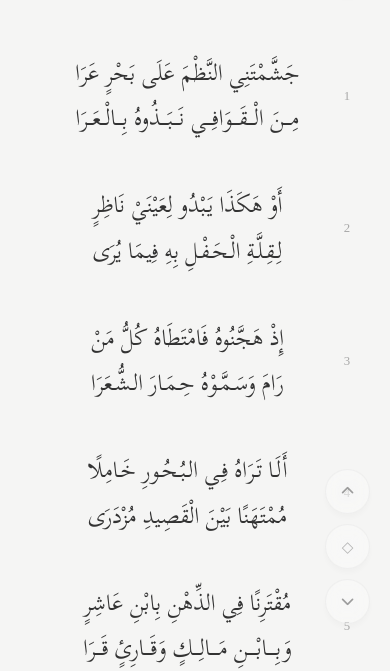
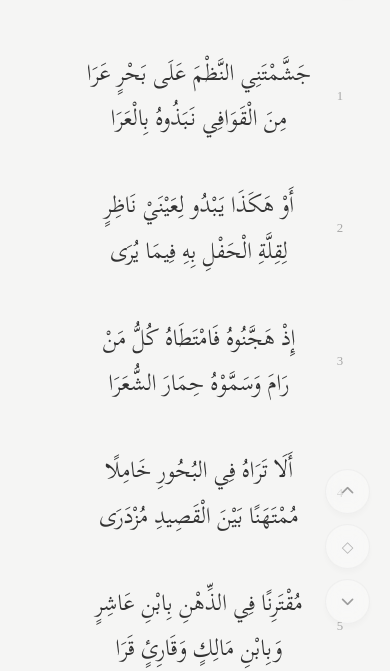
Before and after one commit to kmbenjel/hmittou, a plain HTML site: page index.html in a window 390 px wide. Shown: the part 180-851 px from the top of the page. Drawn offline with Linux system fonts and the light colour scheme.

Commit message:
Restore premium responsive mobile layout and disable vertical mobile kashida stretching

```diff
--- a/index.html
+++ b/index.html
@@ -62,8 +62,8 @@
         .title::after { content: ''; position: absolute; bottom: 0; left: 50%; transform: translateX(-50%); width: 80px; height: 1px; background: linear-gradient(90deg, transparent, var(--accent-color), transparent); opacity: 0.6; }
         .subtitle { font-size: 1.2rem; color: var(--accent-color); margin-top: 8px; font-weight: normal; }
 
-        .poem-section { display: block; margin: 0 auto 0.93rem auto; margin-top: 0.625rem; counter-reset: bayt-num; padding: 0 1.56rem 0 0.625rem; max-width: 18.75rem; }
-        .bayt { margin-bottom: 2.18rem; display: flex; flex-direction: column; align-items: center; gap: 0.31rem; position: relative; counter-increment: bayt-num; padding: 0.375rem 0.75rem; margin-inline: -0.75rem; border-radius: 0.375rem; transition: background-color 0.25s ease, transform 0.25s ease; }
+        .poem-section { display: block; margin: 0 auto 0.93rem auto; margin-top: 0.625rem; counter-reset: bayt-num; padding: 0 2rem 0 1rem; width: fit-content; max-width: 100%; box-sizing: border-box; }
+        .bayt { margin-bottom: 2.18rem; display: flex; flex-direction: column; align-items: center; gap: 0.31rem; position: relative; counter-increment: bayt-num; padding: 0.375rem 0.75rem; margin-inline: -0.75rem; border-radius: 0.375rem; transition: background-color 0.25s ease, transform 0.25s ease; width: 100%; box-sizing: border-box; }
         @media (hover: hover) {
             .bayt:hover { background-color: rgba(0, 0, 0, 0.015); }
             body.dark-mode .bayt:hover { background-color: rgba(255, 255, 255, 0.025); }
@@ -92,6 +92,7 @@
 
         @media (min-width: 680px) {
             .poem-section {
+                width: auto;
                 max-width: 38.75rem;
                 margin: 0 auto;
                 padding: 2.8rem 3.125rem;
@@ -1301,6 +1302,12 @@
             if (!bayts.length) return;
 
             const verses = document.querySelectorAll('.verse');
+            if (window.innerWidth < 680) {
+                verses.forEach(el => {
+                    if (el.dataset.orig) el.textContent = el.dataset.orig;
+                });
+                return;
+            }
             const cs = getComputedStyle(verses[0]);
             const ruler = document.createElement('span');
             Object.assign(ruler.style, {
```
